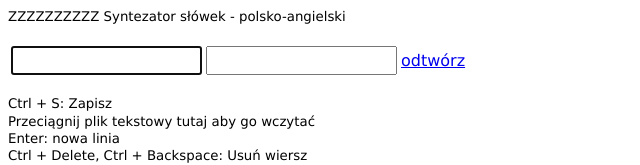
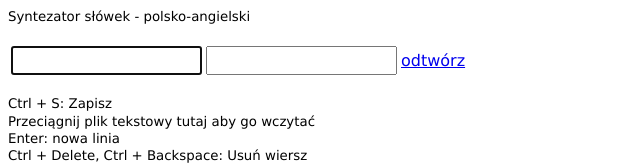
Before and after one commit to mziernik/angielski, a website built with webpack: page src/index.html in a window 1280 px wide. Shown: the top 165 px of the page, without its empty margins (0-640 px from the left). Built offline with nearby package versions, Linux system fonts and the light colour scheme.

Commit message:
devtools

```diff
--- a/package.json
+++ b/package.json
@@ -10,7 +10,7 @@
         "start": "npm run build && npm run server",
         "server": "node ./src/server.js",
         "debug": "cross-env NODE_ENV=dev webpack-dev-server --colors",
-        "dev": " webpack-dashboard -- webpack-dev-server",
+        "devtool": "devtool ./src/server.js --watch",
         "build": "cross-env NODE_ENV=production webpack --env.patch --progress",
         "build DEV": "cross-env NODE_ENV=dev webpack",
         "build TEST": "cross-env NODE_ENV=test webpack --env.patch --progress",
--- a/src/index.html
+++ b/src/index.html
@@ -18,7 +18,7 @@
 </head>
 <body>
 
-<div>ZZZZZZZZZZ Syntezator słówek - polsko-angielski</div>
+<div>Syntezator słówek - polsko-angielski</div>
 <br/>
 
 <table id="tbl"></table>
--- a/src/server.js
+++ b/src/server.js
@@ -31,6 +31,7 @@ app.use(bodyParser.json());
 //app.set('views', '../public');
 //app.set('view engine', 'ejs');
 
+
 // routes
 app.get('/', function (request, response) {
     response.render('index');
```
